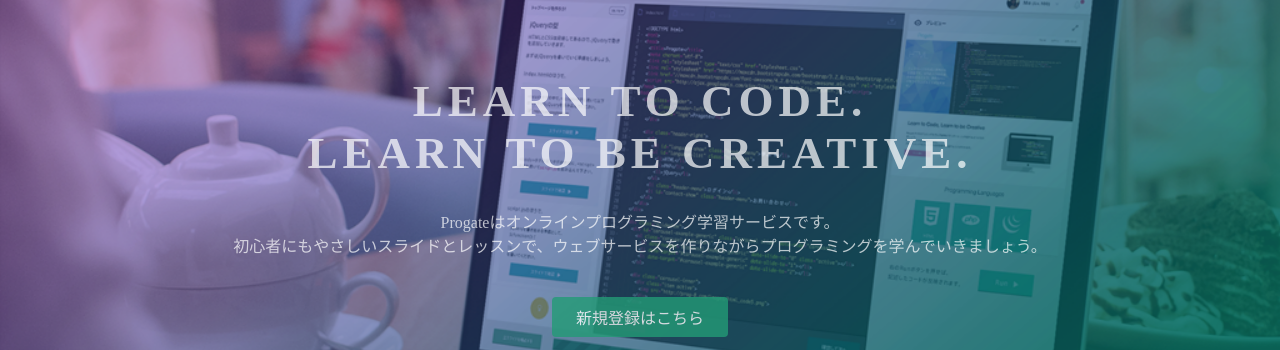
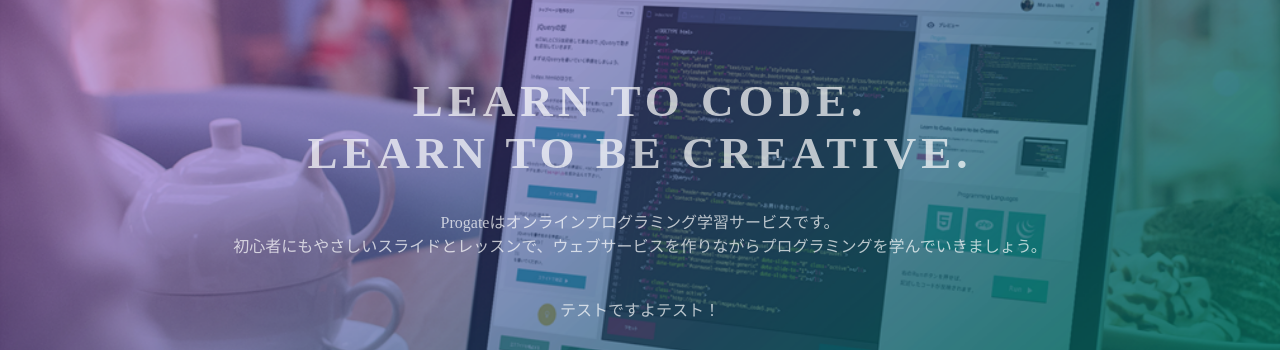
Before and after one commit to aco-higa/aco-higa.github.io, a plain HTML site: page index.html in a window 1280 px wide. Shown: the part 135-485 px from the top of the page. Drawn offline with Linux system fonts and the light colour scheme.

Commit message:
Update index.html

```diff
--- a/index.html
+++ b/index.html
@@ -25,6 +25,7 @@
     <div class="container">
       <h1>LEARN TO CODE.<br>LEARN TO BE CREATIVE.</h1>
       <p>Progateはオンラインプログラミング学習サービスです。<br>初心者にもやさしいスライドとレッスンで、ウェブサービスを作りながらプログラミングを学んでいきましょう。</p>
+      <p>テストですよテスト！</p>
       <div class="btn-wrapper">
         <a href="#" class="btn signup">新規登録はこちら</a>
         <p>or</p>
```
